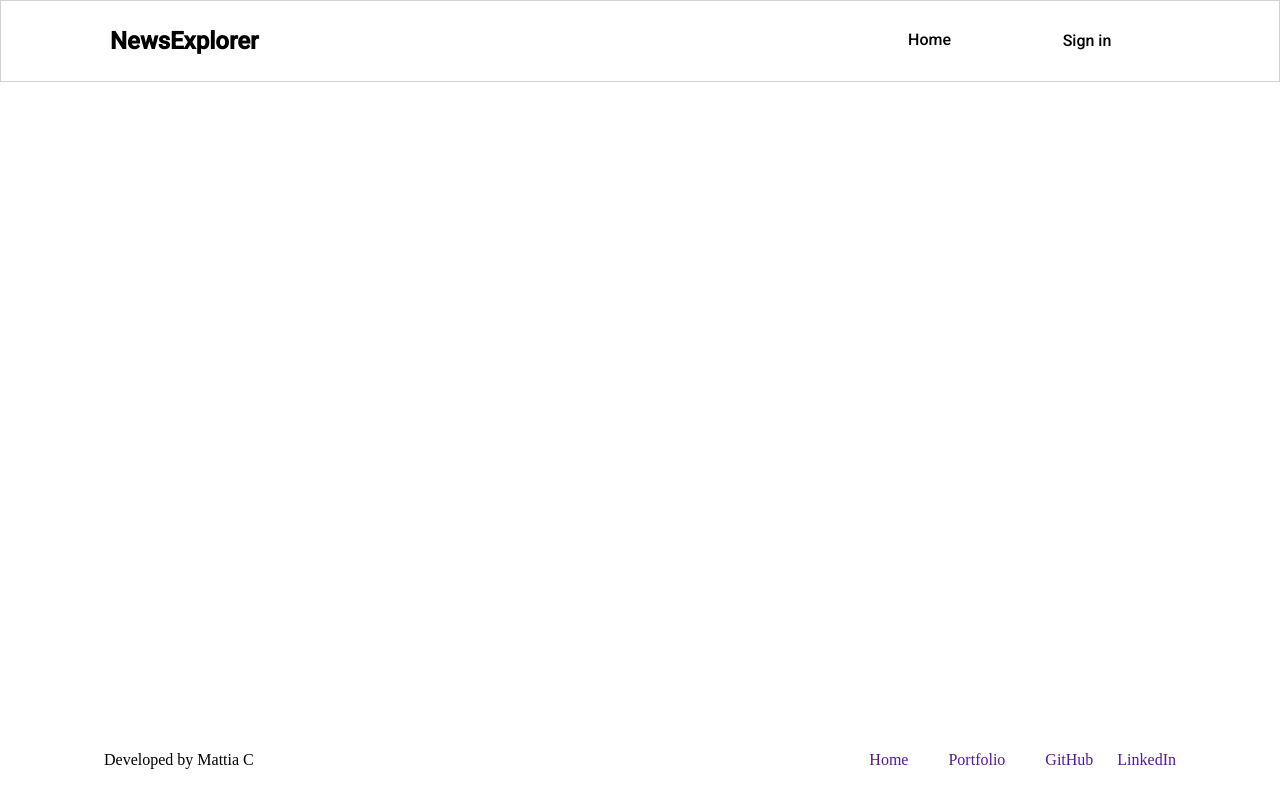
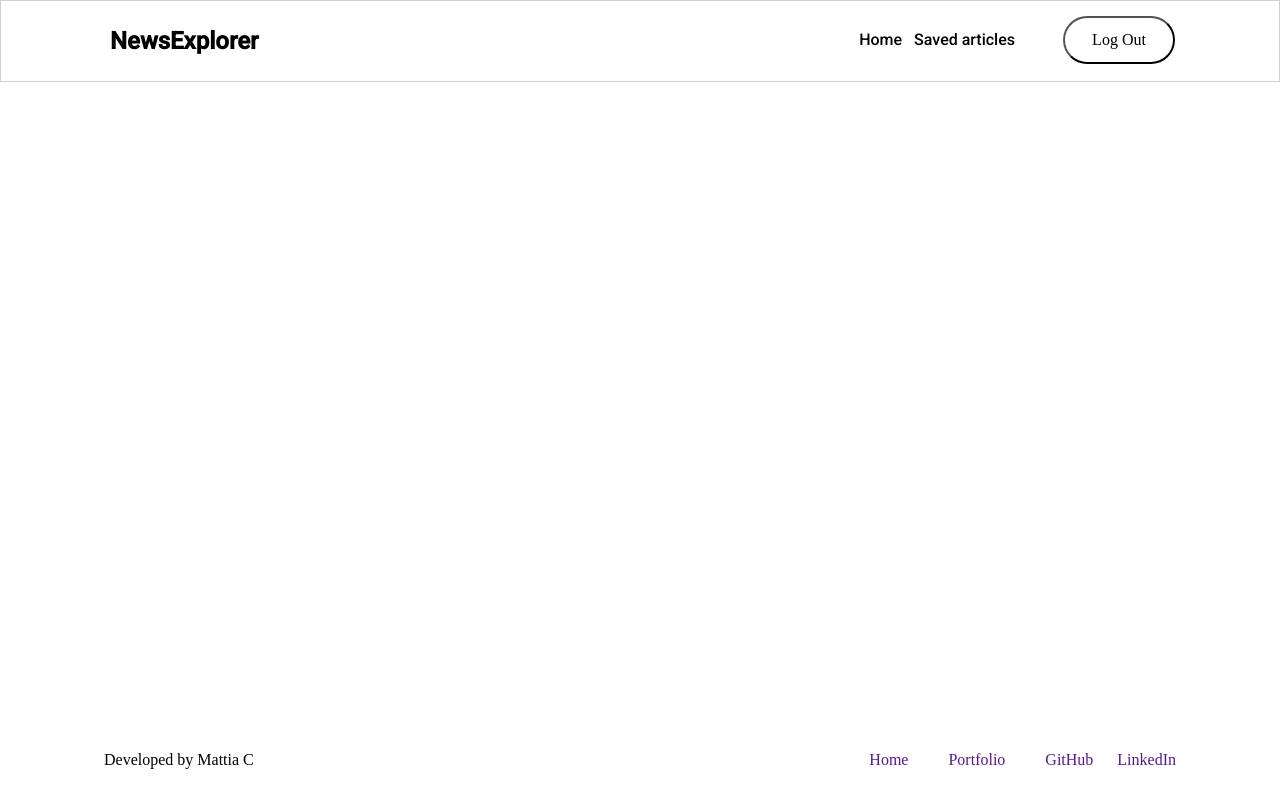
Before and after one commit to mattcontest/news_explorer_frontend, a React (Vite) app: page /saved-news in a window 1280 px wide. Built offline with nearby package versions, Linux system fonts and the light colour scheme; no server answers.

Commit message:
Created and Implementing saved-news components and styling

```diff
--- a/src/components/App/App.jsx
+++ b/src/components/App/App.jsx
@@ -16,6 +16,7 @@ function App() {
   // const [count, setCount] = useState(0);
   const [activeModal, setActiveModal] = useState("");
   const [newsArticles, setNewsArticles] = useState([]);
+  const [isLoggedIn, setIsLoggedIn] = useState(true);
 
   const handleLoginClick = (e) => {
     e.preventDefault();
@@ -57,7 +58,10 @@ function App() {
               path="/"
               element={
                 <>
-                  <Header handleLoginClick={handleLoginClick} />
+                  <Header
+                    handleLoginClick={handleLoginClick}
+                    isLoggedIn={isLoggedIn}
+                  />
                   <Main isLoading={false} articles={newsArticles} />
                   <About />
                 </>
@@ -69,7 +73,10 @@ function App() {
               element={
                 <>
                   {/* <Header handleLoginClick={handleLoginClick} /> */}
-                  <SavedNewsHeader handleLoginClick={handleLoginClick} />
+                  <SavedNewsHeader
+                    handleLoginClick={handleLoginClick}
+                    isLoggedIn={isLoggedIn}
+                  />
                 </>
               }
             />
--- a/src/components/Navigation/Navigation.css
+++ b/src/components/Navigation/Navigation.css
@@ -69,3 +69,25 @@
   background-color: white;
   border: solid 1px rgba(209, 210, 214, 1);
 }
+
+.saved__articles_btn {
+  height: 80px;
+  border-left: none;
+  border-right: none;
+  border-top: none;
+  font-family: "Roboto";
+  font-weight: 500;
+  /* color: rgba(255, 255, 255, 1); */
+  background-color: transparent;
+  border-bottom: 2px solid rgba(255, 255, 255, 1);
+  cursor: pointer;
+}
+
+.logout_btn {
+  margin-left: 42px;
+  margin-right: 104px;
+  width: 112px;
+  height: 48px;
+  border-radius: 100px;
+  background-color: transparent;
+}
--- a/src/components/Navigation/Navigation.jsx
+++ b/src/components/Navigation/Navigation.jsx
@@ -1,7 +1,7 @@
 import "./Navigation.css";
 import { useLocation, Route, Routes, NavLink } from "react-router-dom";
 
-function Navigation({ handleLoginClick }) {
+function Navigation({ handleLoginClick, isLoggedIn }) {
   const { pathname } = useLocation();
   return (
     <div className="navigation">
@@ -18,12 +18,25 @@ function Navigation({ handleLoginClick }) {
         >
           Home
         </button>
+        {isLoggedIn ? (
+          <div className="nav_links">
+            <button
+              // className={`saved__articles_btn ${pathname === "/saved-news" && "home_btn__saved_news"}`}
+              className={`saved__articles_btn `}
+            >
+              Saved articles
+            </button>
+
+            <button className="logout_btn">Log Out</button>
+          </div>
+        ) : (
           <button
             className={`signin_btn ${pathname === "/saved-news" && "signin_btn__saved_news"}`}
             onClick={handleLoginClick}
           >
             Sign in
           </button>
+        )}
       </div>
     </div>
   );
--- a/src/components/SavedNewsHeader/SavedNewsHeader.jsx
+++ b/src/components/SavedNewsHeader/SavedNewsHeader.jsx
@@ -1,11 +1,14 @@
 import "./SavedNewsHeader.css";
 import Navigation from "../Navigation/Navigation";
 
-function SavedNewsHeader({ handleLoginClick }) {
+function SavedNewsHeader({ handleLoginClick, isLoggedIn }) {
   return (
     <div className="saved__news_header">
       <div className="saved__news_header_wrapper">
-        <Navigation handleLoginClick={handleLoginClick} />
+        <Navigation
+          handleLoginClick={handleLoginClick}
+          isLoggedIn={isLoggedIn}
+        />
       </div>
     </div>
   );
```
Lines whose indentation alone changed are shown as unchanged.
